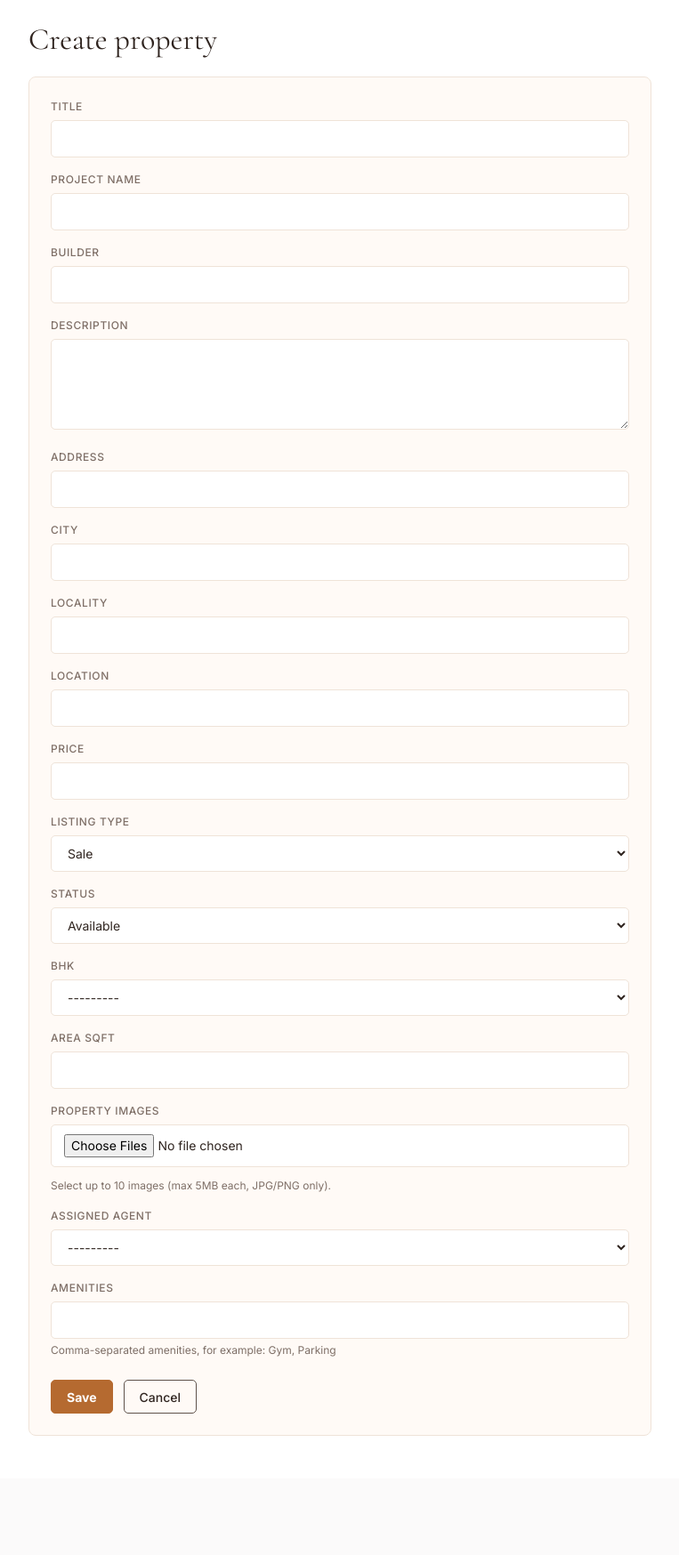
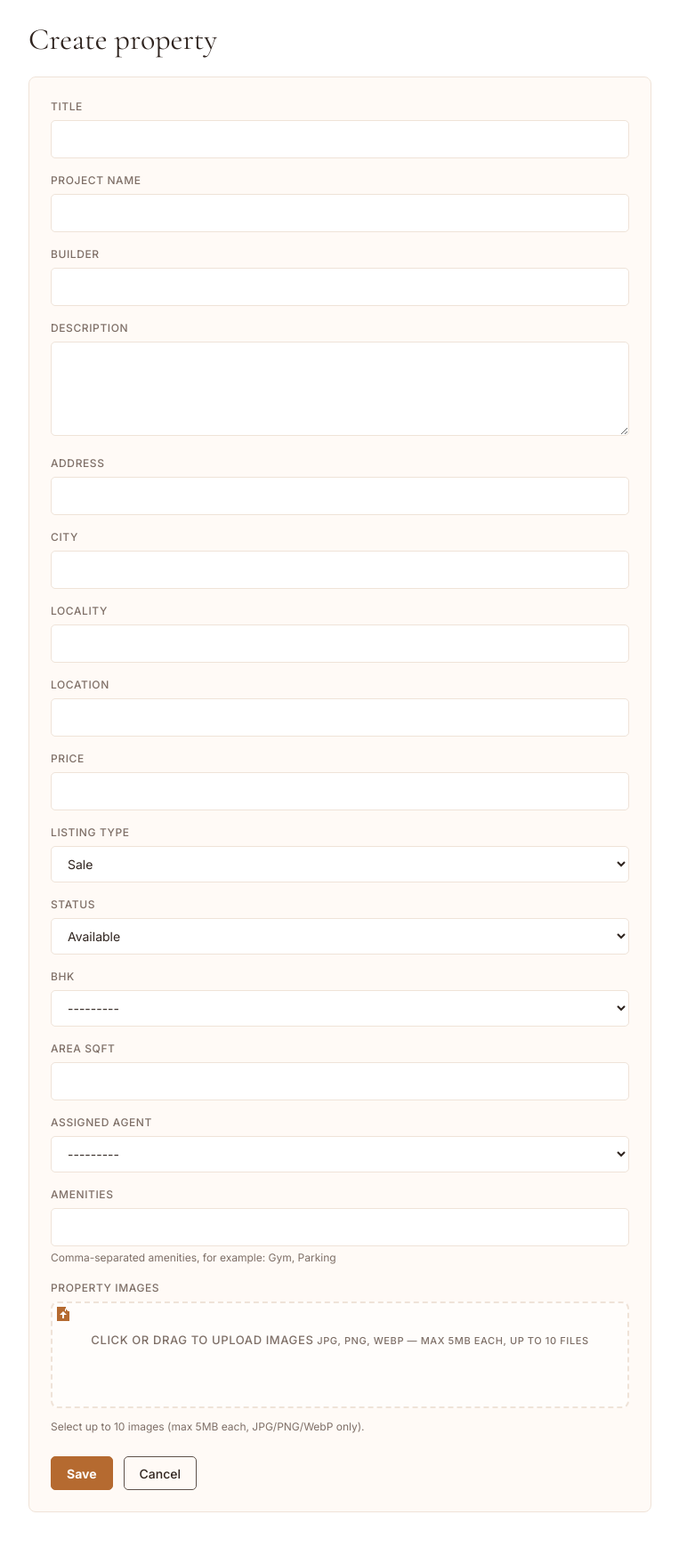
Before and after one commit to Harsh20071111/Lead_rescue, a Django app: page /properties/create/ in a window 1280 px wide. Shown: the part 70-1818 px from the top of the page at 89% size, without its empty margins (8-771 px from the left). Before the commit the page ends 1684 px from the top, so only its background shows below. Run offline with Django 5.2, Linux system fonts and the light colour scheme; a user stored in the database is signed in; tables that the repository leaves empty hold one stand-in row (values such as "Sample post"); parts of the project's set-up code (start-up, migrations or seed data) failed here and were passed over.

Commit message:
Fix property image upload 500 error and unify form CSS
- Remove  and  from PropertyForm.Meta.fields (images is
  a custom form field, not a model field) — was causing AttributeError
- Remove unnecessary save_m2m() call (Property has no M2M fields)
- Replace raw file input with styled dropzone (drag-and-drop, previews)
- Migrate all form CSS from Tailwind hex values to design system variables
- Add .webp support to image upload validation

```diff
--- a/leadrescue/apps/properties/forms.py
+++ b/leadrescue/apps/properties/forms.py
@@ -16,7 +16,7 @@
     def __init__(self, *args, **kwargs):
         kwargs.setdefault("widget", MultipleFileInput(attrs={
             "multiple": True,
-            "accept": ".jpg,.jpeg,.png"
+            "accept": ".jpg,.jpeg,.png,.webp"
         }))
         super().__init__(*args, **kwargs)
 
@@ -38,7 +38,7 @@
     images = MultipleFileField(
         required=False,
         label="Property Images",
-        help_text="Select up to 10 images (max 5MB each, JPG/PNG only).",
+        help_text="Select up to 10 images (max 5MB each, JPG/PNG/WebP only).",
     )
 
     class Meta:
@@ -57,8 +57,6 @@
             "status",
             "bhk",
             "area_sqft",
-            "image",
-            "images",
             "assigned_agent",
         ]
         widgets = {
@@ -70,79 +68,84 @@
         self.agency = agency
         self.agent_profile = agent_profile
         self.is_owner = is_owner
-        self.fields["assigned_agent"].queryset = agency.agents.filter(is_active=True)
+
+        if is_owner:
+            self.fields["assigned_agent"].queryset = agency.agents.filter(is_active=True)
+        else:
+            self.fields.pop("assigned_agent", None)
+
         if self.instance and self.instance.pk:
             self.fields["amenities_text"].initial = ", ".join(self.instance.amenities or [])
 
-        if not is_owner:
-            self.fields.pop("assigned_agent")
-
+        field_style = (
+            "width: 100%; padding: 10px 14px; border: 1px solid var(--line, #efe3d8); "
+            "border-radius: 5px; font-size: 14px; color: var(--copy, #2f241f); "
+            "background: #fff; outline: none; box-sizing: border-box;"
+        )
         for field in self.fields.values():
-            field.widget.attrs.setdefault(
-                "class",
-                "w-full rounded-md border border-[#D8CBB8] bg-white px-3 py-2 text-sm text-[#1C1C1A] focus:border-[#B87333] focus:outline-none",
-            )
+            field.widget.attrs.setdefault("style", field_style)
 
     def clean_amenities_text(self):
         value = self.cleaned_data["amenities_text"]
         return [item.strip() for item in value.split(",") if item.strip()]
 
     def clean_images(self):
-        files = self.cleaned_data.get('images')
+        files = self.cleaned_data.get("images")
 
         if not files:
             return []
 
-        # If only one file was uploaded, MultipleFileField might return a single file instead of a list
         if not isinstance(files, (list, tuple)):
             files = [files]
 
         if len(files) > 10:
             raise ValidationError("You can upload a maximum of 10 images at once.")
 
-        valid_extensions = ['.jpg', '.jpeg', '.png']
-        max_size = 5 * 1024 * 1024  # 5MB
+        valid_extensions = [".jpg", ".jpeg", ".png", ".webp"]
+        max_size = 5 * 1024 * 1024
 
+        validated = []
         for f in files:
             ext = os.path.splitext(f.name)[1].lower()
             if ext not in valid_extensions:
-                raise ValidationError(f"Invalid file type '{ext}' for {f.name}. Only JPG and PNG are allowed.")
+                raise ValidationError(
+                    f"Invalid file type '{ext}' for {f.name}. Only JPG, PNG, and WebP are allowed."
+                )
             if f.size > max_size:
                 raise ValidationError(f"File {f.name} exceeds the 5MB size limit.")
 
-            # Prevent malicious payloads by verifying it's a structural image
             try:
                 f.seek(0)
                 img = Image.open(f)
-                img.verify()  # Does not decode image fully, only verifies structure/headers
-                f.seek(0)     # Reset file pointer for Cloudinary upload
+                img.verify()
+                f.seek(0)
             except (IOError, SyntaxError, UnidentifiedImageError):
-                raise ValidationError(f"File {f.name} is corrupted or contains a malicious payload.")
+                raise ValidationError(
+                    f"File {f.name} is corrupted or not a valid image."
+                )
 
-        return files
+            validated.append(f)
+
+        return validated
 
     def save(self, commit=True):
         property_obj = super().save(commit=False)
         property_obj.agency = self.agency
-        property_obj.amenities = self.cleaned_data["amenities_text"]
+        property_obj.amenities = self.cleaned_data.get("amenities_text", [])
+
         if not self.is_owner:
             property_obj.assigned_agent = self.agent_profile
+
         if commit:
             property_obj.save()
-            self.save_m2m()
 
-            # Save newly uploaded images
-            uploaded_images = self.cleaned_data.get("images")
-            if uploaded_images:
-                for idx, img in enumerate(uploaded_images):
-                    is_primary = False
-                    # If this is the first image ever for this property, make it primary
-                    if idx == 0 and not property_obj.images.exists():
-                        is_primary = True
-                    PropertyImage.objects.create(
-                        property=property_obj,
-                        image=img,
-                        is_primary=is_primary
-                    )
+            uploaded_images = self.cleaned_data.get("images", [])
+            for idx, img in enumerate(uploaded_images):
+                is_primary = idx == 0 and not property_obj.images.exists()
+                PropertyImage.objects.create(
+                    property=property_obj,
+                    image=img,
+                    is_primary=is_primary,
+                )
 
         return property_obj
--- a/leadrescue/templates/properties/property_form.html
+++ b/leadrescue/templates/properties/property_form.html
@@ -91,6 +91,18 @@
     .image-card .image-overlay button:hover { text-decoration: underline; }
     .image-card .image-overlay .delete-btn:hover { color: #fca5a5; }
 
+    .dropzone {
+        display: flex; flex-direction: column; align-items: center; justify-content: center;
+        min-height: 120px; cursor: pointer;
+        border: 2px dashed var(--line); border-radius: 8px; background: #fffdfb;
+        color: var(--muted); text-align: center; transition: border-color 160ms ease, background 160ms ease;
+    }
+    .dropzone:hover { border-color: var(--primary); background: #fff7f2; }
+    .dropzone input[type="file"] { position: absolute; width: 1px; height: 1px; overflow: hidden; opacity: 0; }
+    .dropzone-icon { color: var(--primary); margin-bottom: 8px; }
+    .dropzone-text { font-size: 13px; }
+    .dropzone-hint { font-size: 11px; color: var(--muted); margin-top: 4px; }
+
     .fade-in { animation: fade-up 520ms cubic-bezier(.2,.8,.2,1) both; animation-delay: var(--delay, 0ms); }
     @keyframes fade-up { from { opacity:0; transform:translateY(14px); } to { opacity:1; transform:translateY(0); } }
     @media (prefers-reduced-motion: reduce) { .fade-in { animation: none; } .ls-btn { transition: none; } }
@@ -102,21 +114,31 @@
     <h1 class="form-title fade-in">{% if object %}Edit property{% else %}Create property{% endif %}</h1>
     <form method="post" enctype="multipart/form-data" class="form-card fade-in" style="--delay: 70ms;">
         {% csrf_token %}
+
         {% for field in form %}
-            {% if field.name == 'image' %}
-                {# Skip old single image field #}
-            {% else %}
             <div class="form-group">
                 <label for="{{ field.id_for_label }}">{{ field.label }}</label>
+
+                {% if field.name == 'images' %}
+                    <label class="dropzone" id="dropzone-images">
+                        <input type="file" name="images" id="id_images"
+                               accept=".jpg,.jpeg,.png,.webp" multiple>
+                        <svg class="dropzone-icon" viewBox="0 0 24 24" width="24" height="24" fill="currentColor">
+                            <path d="M5 20h14V9h-4V4H5v16Zm9-14.5L17.5 9H14V5.5ZM11 17v-4H8l4-4 4 4h-3v4h-2Z"/>
+                        </svg>
+                        <span class="dropzone-text">Click or drag to upload images</span>
+                        <span class="dropzone-hint">JPG, PNG, WebP — max 5MB each, up to 10 files</span>
+                    </label>
+                    <div id="image-previews" class="image-grid"></div>
+                {% else %}
                     {{ field }}
-                    {% if field.name == 'images' %}
-                        <div id="image-previews" class="image-grid"></div>
                 {% endif %}
+
                 {% if field.help_text %}<p class="helptext">{{ field.help_text }}</p>{% endif %}
                 {% for error in field.errors %}<ul class="errorlist"><li>{{ error }}</li></ul>{% endfor %}
             </div>
-            {% endif %}
         {% endfor %}
+
         <div style="display: flex; gap: 12px; padding-top: 8px;">
             <button class="ls-btn ls-btn-primary">Save</button>
             <a href="{% if object %}{% url 'properties:detail' object.pk %}{% else %}{% url 'properties:list' %}{% endif %}" class="ls-btn">Cancel</a>
@@ -158,10 +180,13 @@
     document.addEventListener("DOMContentLoaded", function() {
         const imageInput = document.getElementById("id_images");
         const previewContainer = document.getElementById("image-previews");
-        if (imageInput) {
-            imageInput.addEventListener("change", function() {
+        const dropzone = document.getElementById("dropzone-images");
+
+        if (!imageInput || !previewContainer) return;
+
+        function updatePreviews() {
             previewContainer.innerHTML = "";
-                Array.from(this.files).forEach(file => {
+            Array.from(imageInput.files).forEach(function(file) {
                 const reader = new FileReader();
                 reader.onload = function(e) {
                     const img = document.createElement("img");
@@ -171,6 +196,26 @@
                 };
                 reader.readAsDataURL(file);
             });
+        }
+
+        imageInput.addEventListener("change", updatePreviews);
+
+        if (dropzone) {
+            dropzone.addEventListener("dragover", function(e) {
+                e.preventDefault();
+                dropzone.style.borderColor = "var(--primary)";
+                dropzone.style.background = "#fff7f2";
+            });
+            dropzone.addEventListener("dragleave", function() {
+                dropzone.style.borderColor = "";
+                dropzone.style.background = "";
+            });
+            dropzone.addEventListener("drop", function(e) {
+                e.preventDefault();
+                dropzone.style.borderColor = "";
+                dropzone.style.background = "";
+                imageInput.files = e.dataTransfer.files;
+                updatePreviews();
             });
         }
     });
```
Also changed, not shown: leadrescue/apps/leads/forms.py (+23 -13 lines). Lines whose indentation alone changed are shown as unchanged.
